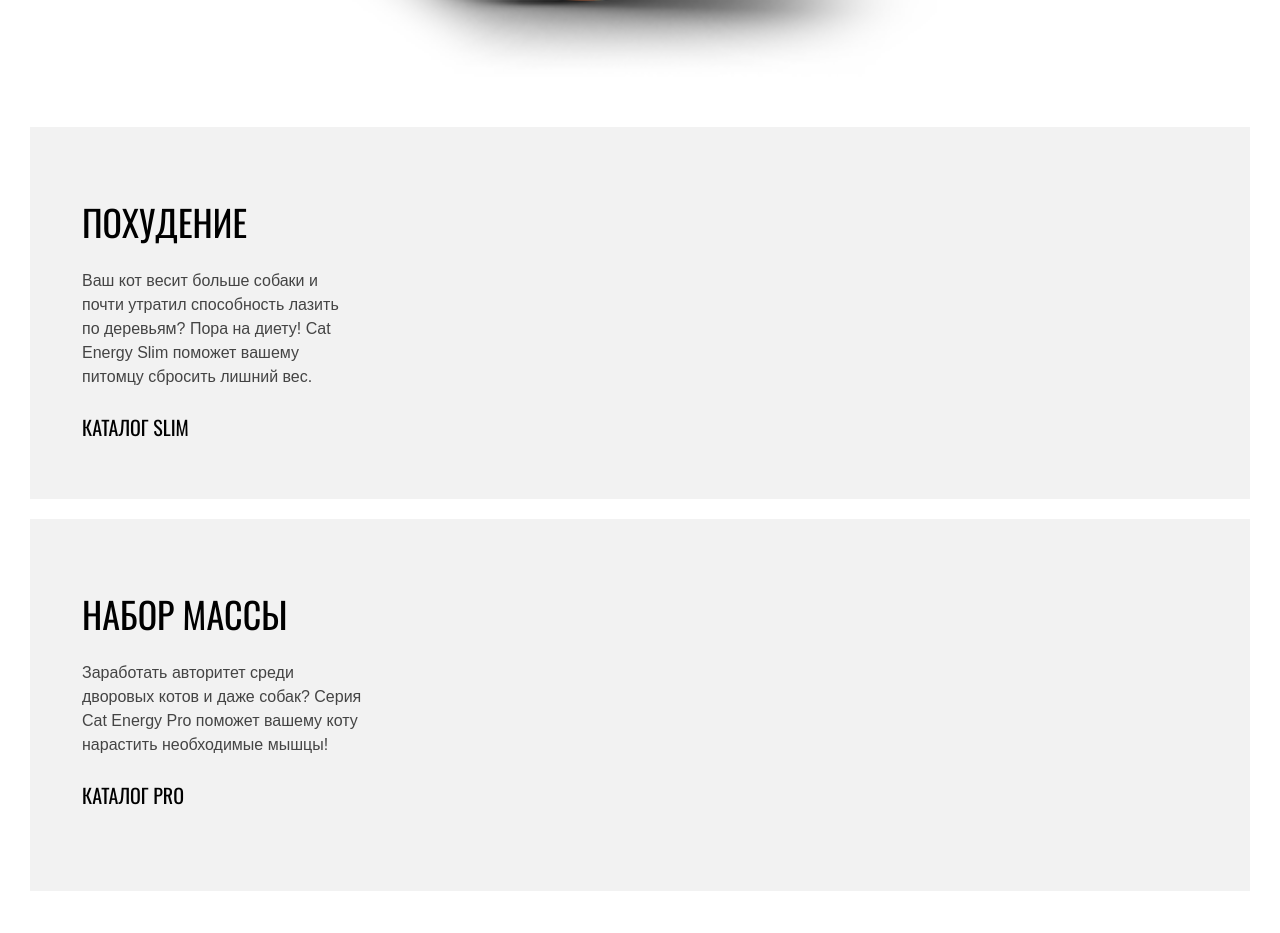
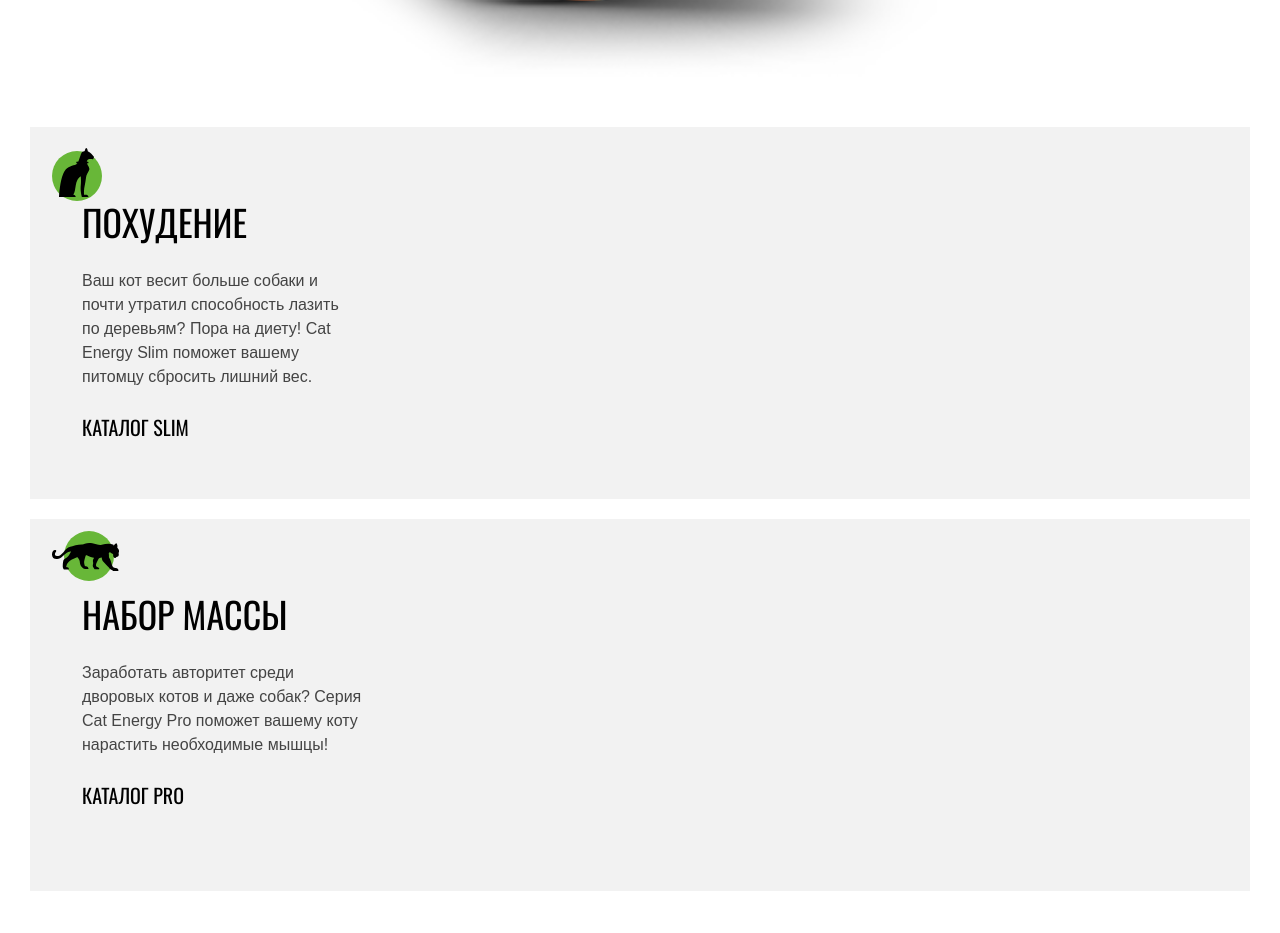
Before and after one commit to htmlacademy-adaptive/1359017-cat-energy-25, a website: page source/index.html in a window 1280 px wide. Shown: the part 828-1761 px from the top of the page. Drawn offline with nearby package versions, Linux system fonts and the light colour scheme; files that its build step writes are made by us from their sources.

Commit message:
делает правки

```diff
--- a/source/less/blocks/categories.less
+++ b/source/less/blocks/categories.less
@@ -32,6 +32,18 @@
   font-size: 14px;
   line-height: 18px;
   background-color: #f2f2f2;
+  position: relative;
+
+  &::before {
+    content: "";
+    display: block;
+    position: absolute;
+    top: auto;
+    left: auto;
+    background-repeat: no-repeat;
+    background-position: top left;
+    z-index: 1;
+  }
 
 
   @media (min-width: @tablet-width) {
@@ -44,6 +56,7 @@
     width: 570px;
   }
 }
+
 
 .categories__title {
   padding: 0;
@@ -68,6 +81,50 @@
   }
 }
 
+.categories__item--slim::before {
+  width: 35px;
+  height: 49px;
+  margin-top: 21px;
+  margin-left: 29px;
+  background-image: url("../img/cat-black-slim.svg");
+  background-size: 100%;
+}
+
+.categories__item--slim::after {
+  content: "";
+  position: absolute;
+  top: 24px;
+  left: 22px;
+  display: block;
+  width: 50px;
+  height: 50px;
+  margin-right: 20px;
+  background-color: #68b738;
+  border-radius: 50%;
+}
+
+.categories__item--muscles::before {
+  width: 67px;
+  height: 28px;
+  margin-top: 24px;
+  margin-left: 22px;
+  background-image: url("../img/cat-black-pro.svg");
+  background-size: 100%;
+}
+
+.categories__item--muscles::after {
+  content: "";
+  position: absolute;
+  display: block;
+  width: 50px;
+  height: 50px;
+  margin-right: 20px;
+  background-color: #68b738;
+  border-radius: 50%;
+  top: 12px;
+  left: 34px;
+}
+
 .categories__description {
   padding: 0;
   margin: 0;
@@ -82,6 +139,7 @@
     max-width: 340px;
   }
 }
+
 
 .categories__link {
   font-family: @accent-font;
--- a/source/less/blocks/main-header.less
+++ b/source/less/blocks/main-header.less
@@ -7,6 +7,13 @@
   height: 65px;
   margin-left: 20px;
   //width: 100%;
+  &:hover {
+    opacity: 0.8;
+  }
+
+  &:active {
+    opacity: 0.6;
+  }
 
 
   @media (min-width: @tablet-width) {
@@ -23,6 +30,14 @@
   margin-right: auto;
   padding-top: 14px;
   padding-bottom: 13px;
+
+  &:hover {
+    opacity: 0.8;
+  }
+
+  &:active {
+    opacity: 0.6;
+  }
 
   @media (min-width: @tablet-width) {
     margin: 0;
--- a/source/less/blocks/main-nav.less
+++ b/source/less/blocks/main-nav.less
@@ -64,7 +64,7 @@
   width: 24px;
   height: 2px;
   background-color: #000000;
-  box-shadow: 0 8px 0 0 #000000, 0 16px 0 0 #000000;
+  box-shadow: 0 7px 0 0 #000000, 0 14px 0 0 #000000;
 }
 
 .main-nav--closed .site-list__item {
@@ -96,6 +96,13 @@
 
   &::after {
     transform: rotate(-45deg);
+    content: "";
+    position: absolute;
+    top: 31px;
+    left: 22px;
+    width: 24px;
+    height: 2px;
+    background-color: #000000;
   }
 
   &:active::before,
@@ -104,15 +111,15 @@
   }
 }
 
-//.main-nav--nojs .main-nav__toggle {
-// display: none;
-//}
+.main-nav--nojs .main-nav__toggle {
+  display: none;
+}
 
 .main-nav--nojs {
   position: static;
   min-height: 0;
 }
 
-//.main-nav--nojs .site-list__item {
-//display: block;
-//}
+.main-nav--nojs .site-list__item {
+  display: block;
+}
--- a/source/less/blocks/slider.less
+++ b/source/less/blocks/slider.less
@@ -10,7 +10,4 @@
   margin: -1px;
   border: 0;
   padding: 0;
-  white-space: nowrap;
-  clip: rect(0 0 0 0);
-  overflow: hidden;
 }
```
Also changed, not shown: source/catalog.html (+21 -11 lines), source/form.html (+27 -12 lines), source/index.html (+40 -19 lines), source/img/cat-black-pro.svg (added), source/img/cat-black-slim.svg (added), source/less/blocks/address.less (line endings or trailing spaces), source/less/blocks/advantages.less (line endings or trailing spaces), source/less/blocks/catalog.less (line endings or trailing spaces), source/less/blocks/contacts.less (line endings or trailing spaces), source/less/blocks/program.less (line endings or trailing spaces), source/less/global/common.less (line endings or trailing spaces).
